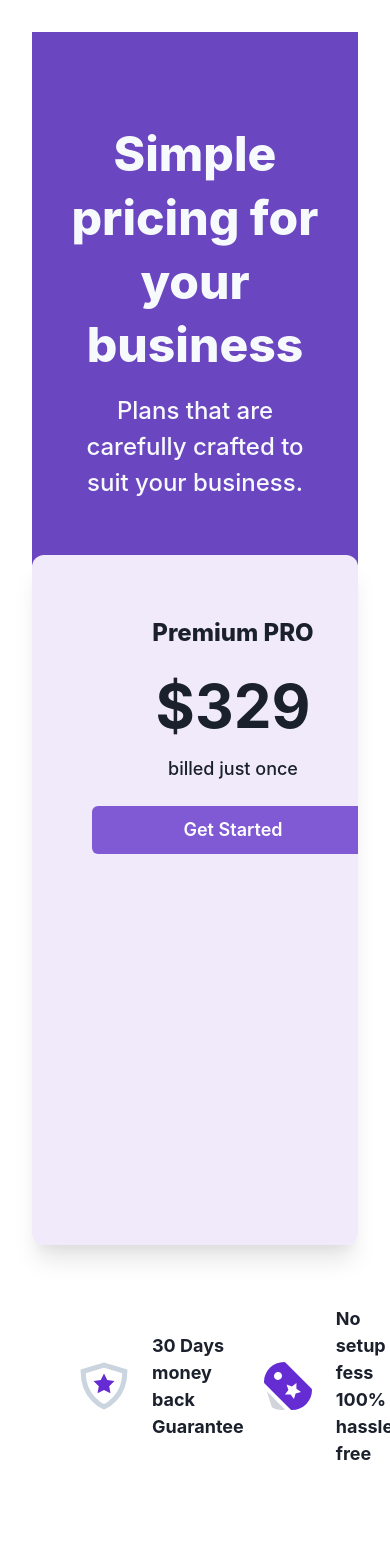
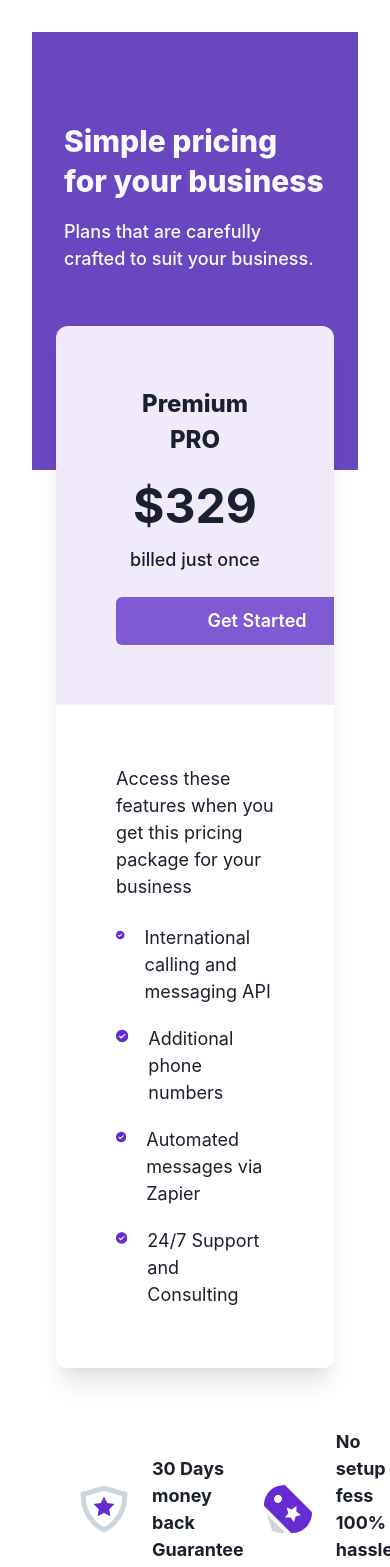
Before and after one commit to RiverXDiamant/chakra-ui-project-intro, a React (Vite) app: page / in a window 390 px wide. Shown: the top 1567 px of the page. Before the commit the page ends 1531 px from the top, so only its background shows below. Built offline with nearby package versions, Linux system fonts and the light colour scheme.

Commit message:
refactored component for responsiveness using Chakra UI's Design Tokens

```diff
--- a/components/Header.tsx
+++ b/components/Header.tsx
@@ -4,11 +4,18 @@ import { Box, Heading, Text } from "@chakra-ui/react";
 export default function Header() {
   return (
     <Box as="section" pb="28">
-      <Box color="#F7FAFC" bg="purple.600" pt="90px" pb="198px" px="8">
-        <Heading fontWeight="extrabold" fontSize="5xl">
+      <Box
+        color="gray.50"
+        bg="purple.600"
+        pt="90px"
+        pb="198px"
+        px="8"
+        textAlign={["left", "left", "center"]}
+      >
+        <Heading fontWeight="extrabold" fontSize={["3xl", "3xl", "5xl"]}>
           Simple pricing for your business
         </Heading>
-        <Text fontWeight="medium" fontSize="2xl" pt="4">
+        <Text fontWeight="medium" fontSize={["lg", "lg", "2xl"]} pt="4">
           Plans that are carefully crafted to suit your business.
         </Text>
       </Box>
--- a/components/Pricing.tsx
+++ b/components/Pricing.tsx
@@ -23,34 +23,36 @@ export const ListItem = (props: StackProps) => {
   const { children, ...rest } = props;
 
   return (
-    <HStack as="li" spacing="20px" {...rest}>
+    <HStack as="li" spacing="20px" {...rest} alignItems="start">
       <Icon as={CheckIcon} w="22px" h="22px" />
-      <Text>{children}</Text>
+      <Text textAlign={["left", "left", "center"]}>{children}</Text>
     </HStack>
   );
 };
 
 export default function Pricing() {
   return (
+    <Box mx="6">
       <Box
+        as="section"
         maxW="994px"
         margin="auto"
-      mt="-256px"
-      borderRadius="12px"
+        mt="-64"
+        borderRadius="xl"
         overflow="hidden"
         boxShadow="0px 20px 25px -5px rgba(0, 0, 0, 0.1), 0px 10px 10px -5px rgba(0, 0, 0, 0.04)"
         textAlign="center"
       >
-      <Flex>
+        <Flex direction={["column", "column", "row"]}>
           {/*Left Section */}
           <Box bg="#F0EAFB" p="60px">
-          <Text fontSize="2xl" fontWeight="800">
+            <Text fontSize="2xl" fontWeight="extrabold">
               Premium PRO
             </Text>
-          <Heading as="h3" fontSize="60px" mt="4">
+            <Heading as="h3" fontSize={["5xl", "5xl", "6xl"]} mt="4">
               $329
             </Heading>
-          <Text color="121923" fontSize="lg" fontWeight="500" mt="2">
+            <Text color="171923" fontSize="lg" fontWeight="medium" mt="2">
               billed just once
             </Text>
             <Button colorScheme="purple" size="lg" w="282px" mt="6">
@@ -72,5 +74,6 @@ export default function Pricing() {
           </Box>
         </Flex>
       </Box>
+    </Box>
   );
 }
```
Lines whose indentation alone changed are shown as unchanged.
